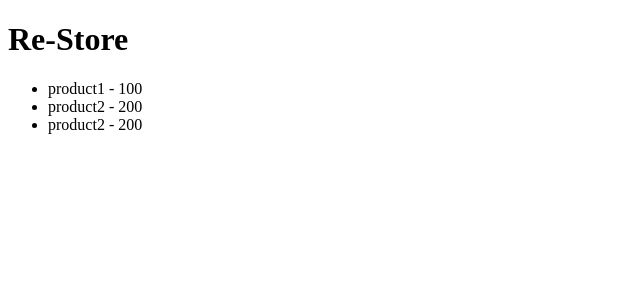
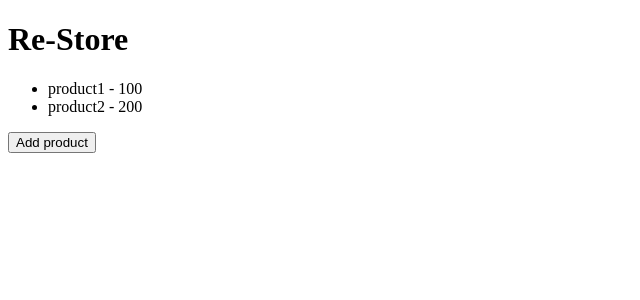
Before and after one commit to MandealValeriuCristian/ReStore, a React (Create React App) app in the folder client/: page / in a window 1280 px wide. Shown: the top 300 px of the page, without its empty margins (0-640 px from the left). Built offline with nearby package versions, Linux system fonts and the light colour scheme.

Commit message:
24. Using react hooks - useState

```diff
--- a/client/src/App.tsx
+++ b/client/src/App.tsx
@@ -1,10 +1,13 @@
-const products = [
-  {name: 'product1', price: 100.00},
-  {name: 'product2', price: 200.00},
-  {name: 'product2', price: 200.00},
-
-]
+import { useState } from "react";
 function App() {
+  const [products, setProducts] = useState([
+    {name: 'product1', price: 100.00},
+    {name: 'product2', price: 200.00},
+  ]);
+  function addProduct()
+  {
+    setProducts(prevState => [...prevState, {name: 'product' + (prevState.length + 1), price: (prevState.length * 100 + 100)}]);
+  }
   return (
     <div>
       <h1>Re-Store</h1>
@@ -13,6 +16,7 @@
           <li key={index}>{item.name} - {item.price}</li>
         ))}
       </ul>
+      <button onClick={addProduct}>Add product</button>
     </div>
   );
 }
```
